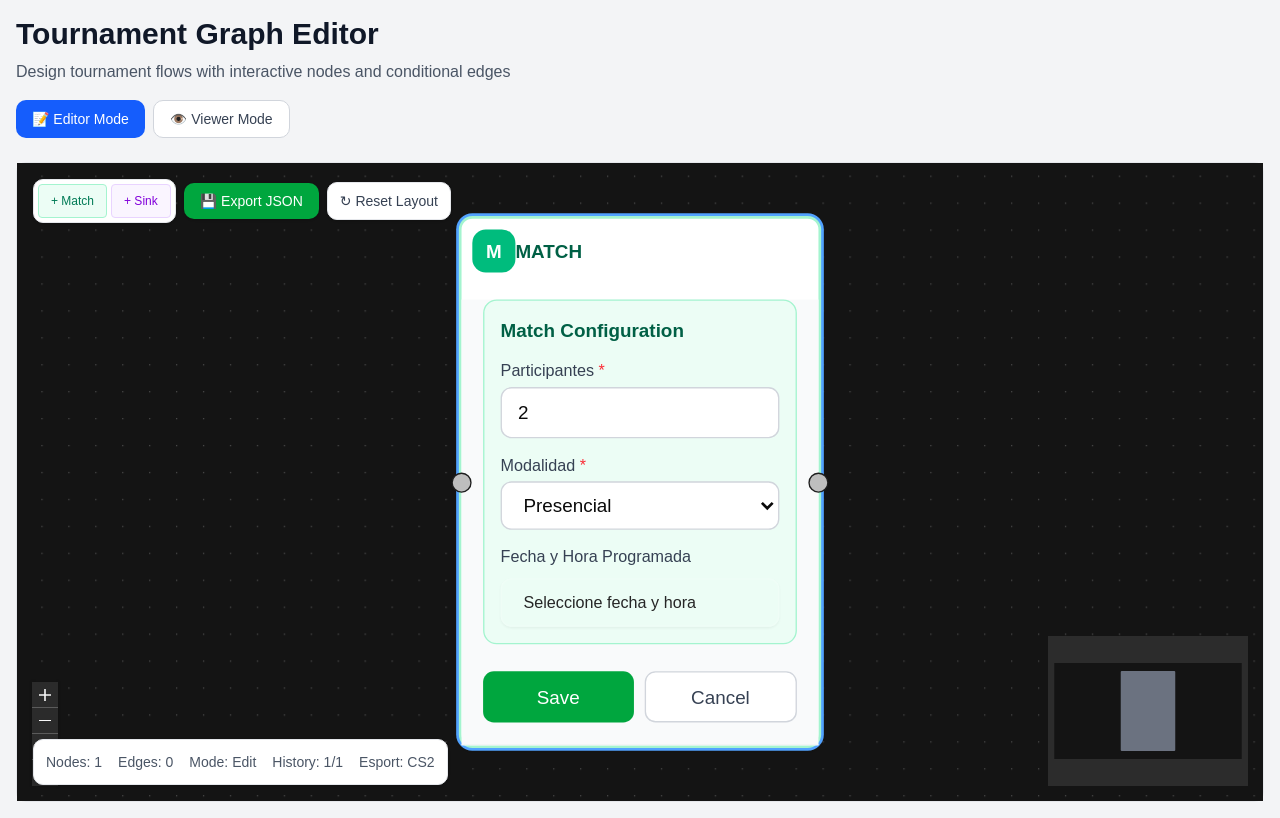
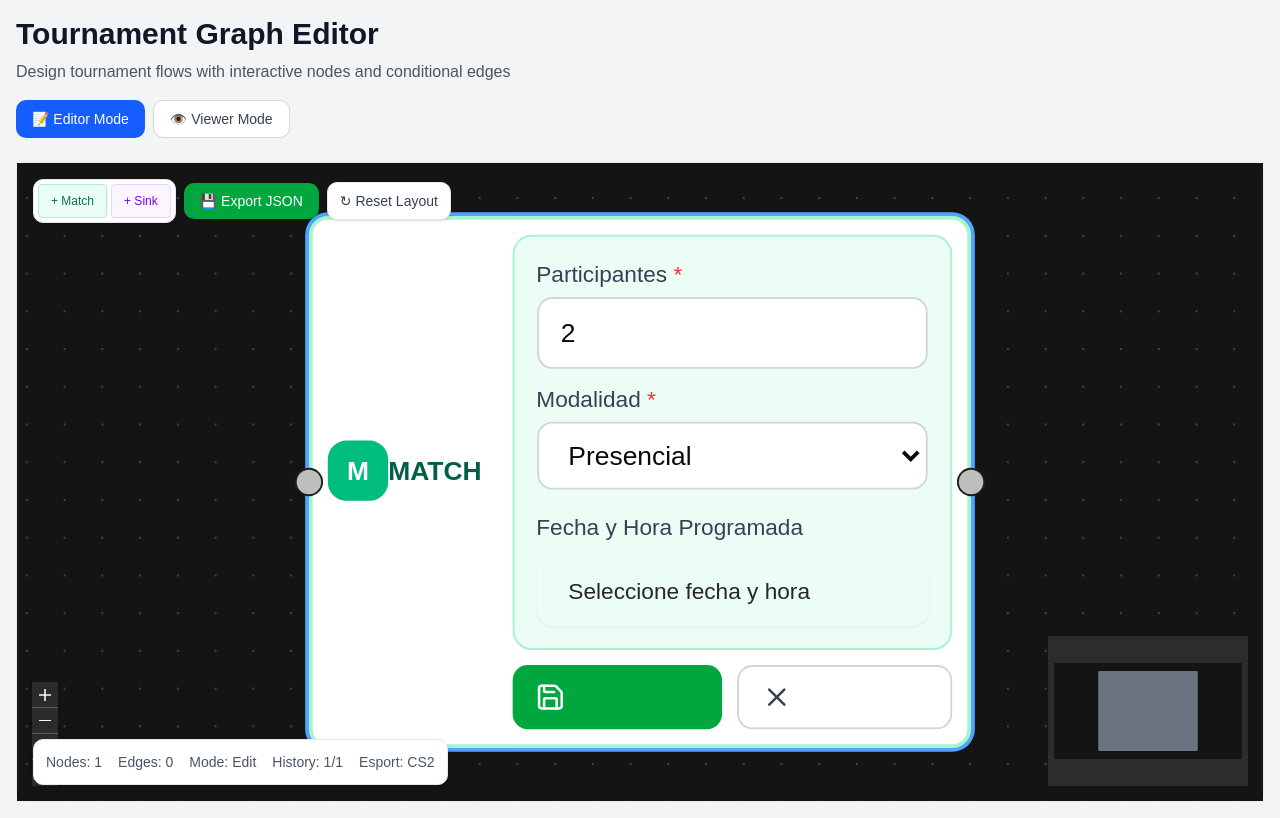
Before and after one commit to Lemonsix/debug_react_flow, a React (Vite) app: page / in a window 1280 px wide. Both pictures are taken after a click on the button "+ Match". Built offline with nearby package versions, Linux system fonts and the light colour scheme.

Commit message:
tweaks de estilado

```diff
--- a/src/components/EditableNode.tsx
+++ b/src/components/EditableNode.tsx
@@ -1,15 +1,10 @@
 import { useState, useCallback, useEffect } from "react";
 import { Handle, Position } from "@xyflow/react";
 import type { GraphNode } from "../types";
-import {
-  FormField,
-  NodeTypeSelector,
-  SinkConfigEditor,
-  MatchConfigEditor,
-} from "./FormComponents";
+import { SinkConfigEditor, MatchConfigEditor } from "./FormComponents";
 import { validateNodeForm } from "../utils/validation";
 import type { MatchConfiguration } from "../types";
-import { PencilIcon } from "lucide-react";
+import { PencilIcon, SaveIcon, XIcon } from "lucide-react";
 
 interface EditableNodeProps {
   data: GraphNode;
@@ -135,7 +130,7 @@ export default function EditableNode({
   return (
     <div
       className={`
-        relative bg-white border-2 ${config.border} rounded-lg shadow-sm
+        flex flex-row bg-white border-2 ${config.border} rounded-lg shadow-sm
         hover:shadow-md transition-all duration-200
         ${isEditing ? "ring-2 ring-blue-400 ring-opacity-50" : ""}
         ${
@@ -221,8 +216,8 @@ export default function EditableNode({
 
       {/* Formulario de edición */}
       {isEditing && (
-        <div className="px-4 pb-4 border-b border-gray-100 bg-gray-50">
-          <div className="space-y-3">
+        <div className="p-2 ">
+          <div>
             {formData.type === "match" ? (
               <MatchConfigEditor
                 config={formData.matchConfig}
@@ -233,24 +228,7 @@ export default function EditableNode({
                 config={formData.sinkConfig}
                 onChange={(config) => handleUpdate("sinkConfig", config)}
               />
-            ) : (
-              <>
-                <NodeTypeSelector
-                  value={formData.type}
-                  onChange={(type) => handleUpdate("type", type)}
-                />
-
-                <FormField
-                  label="Participantes"
-                  value={formData.capacity}
-                  onChange={(value) => handleUpdate("capacity", value)}
-                  type="number"
-                  placeholder="Cantidad de participantes"
-                  required
-                  error={validation.errors.capacity}
-                />
-              </>
-            )}
+            ) : null}
 
             {/* Botones de acción */}
             <div className="flex gap-2 pt-2">
@@ -266,13 +244,13 @@ export default function EditableNode({
                   }
                 `}
               >
-                Save
+                <SaveIcon className="w-4 h-4" />
               </button>
               <button
                 onClick={handleCancel}
                 className="flex-1 px-3 py-2 text-sm font-medium text-gray-700 bg-white border border-gray-300 rounded-md hover:bg-gray-50 transition-colors"
               >
-                Cancel
+                <XIcon className="w-4 h-4" />
               </button>
             </div>
           </div>
@@ -281,8 +259,8 @@ export default function EditableNode({
 
       {/* Información para nodos sink */}
       {formData.type === "sink" && !isEditing && (
-        <div className="p-4">
-          <div className="bg-purple-50 border border-purple-200 rounded-lg p-4 text-center">
+        <div className="p-1">
+          <div className="bg-purple-50 border border-purple-200 rounded-lg p-2 text-center">
             <div className="text-purple-700 text-sm font-semibold mb-1">
               {formData.sinkConfig?.sinkType === "podium"
                 ? "🏆 Podio"
--- a/src/components/FormComponents.tsx
+++ b/src/components/FormComponents.tsx
@@ -5,7 +5,6 @@ import type {
   EdgeCondition,
   MatchConfiguration,
   MatchModalidad,
-  NodeType,
   SinkConfiguration,
   SinkType,
 } from "../types";
@@ -21,6 +20,7 @@ interface FormFieldProps {
   placeholder?: string;
   error?: string;
   required?: boolean;
+  className?: string;
 }
 
 export function FormField({
@@ -30,11 +30,12 @@ export function FormField({
   type = "text",
   options,
   placeholder,
+  className,
   error,
   required = false,
 }: FormFieldProps) {
   const baseInputClasses = `
-    w-full px-3 py-2 text-sm border rounded-md transition-colors
+    ${className} w-full px-3 py-2 text-sm border rounded-md transition-colors
     ${
       error
         ? "border-red-300 bg-red-50 focus:border-red-500 focus:ring-red-200"
@@ -81,30 +82,6 @@ export function FormField({
   );
 }
 
-// Selector de tipo de nodo
-interface NodeTypeSelectorProps {
-  value: NodeType;
-  onChange: (type: NodeType) => void;
-}
-
-export function NodeTypeSelector({ value, onChange }: NodeTypeSelectorProps) {
-  const nodeTypeOptions = [
-    { value: "match", label: "Match" },
-    { value: "sink", label: "Sink" },
-  ];
-
-  return (
-    <FormField
-      label="Node Type"
-      value={value}
-      onChange={(val) => onChange(val as NodeType)}
-      type="select"
-      options={nodeTypeOptions}
-      required
-    />
-  );
-}
-
 // Configuración específica para nodos sink
 interface SinkConfigEditorProps {
   config: SinkConfiguration;
@@ -127,9 +104,9 @@ export function SinkConfigEditor({ config, onChange }: SinkConfigEditorProps) {
   return (
     <div className="space-y-3 p-3 bg-purple-50 border border-purple-200 rounded-lg">
       <h4 className="text-sm font-semibold text-purple-800">
-        Configuración de Resultado Final
+        Configuración de Sink
       </h4>
-      <div className="flex flex-row gap-2">
+      <div className="flex flex-col gap-2">
         <FormField
           label="Tipo de Resultado"
           value={config.sinkType}
@@ -291,10 +268,7 @@ export function MatchConfigEditor({
 
   return (
     <div className="space-y-3 p-3 bg-emerald-50 border border-emerald-200 rounded-lg">
-      <h4 className="text-sm font-semibold text-emerald-800">
-        Match Configuration
-      </h4>
-
+      <div className="flex flex-col gap-2">
         <FormField
           label="Participantes"
           value={config.capacity}
@@ -312,6 +286,7 @@ export function MatchConfigEditor({
           options={modalityOptions}
           required
         />
+      </div>
 
       <div className="space-y-2">
         <label className="block text-xs font-medium text-gray-700">
```
Lines whose indentation alone changed are shown as unchanged.
